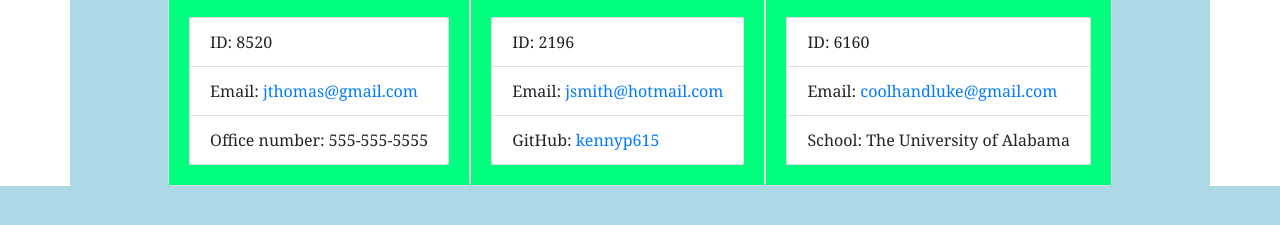
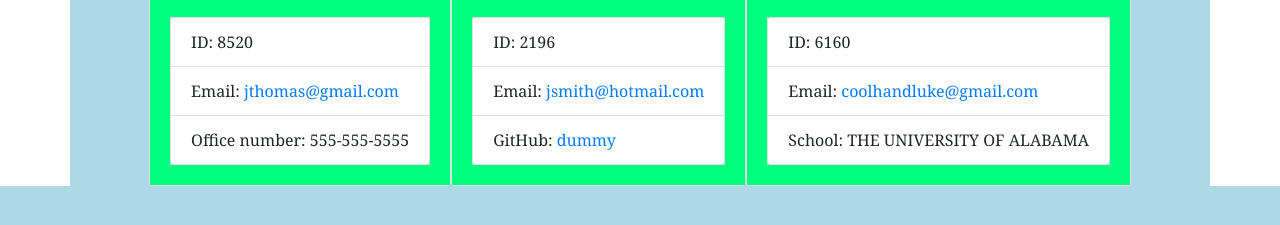
Before and after one commit to kennyp615/Employee-Summary, a website: page Develop/output/team.html in a window 1280 px wide. Shown: the part 325-550 px from the top of the page. Drawn offline with nearby package versions, Linux system fonts and the light colour scheme.

Commit message:
final draft

```diff
--- a/Develop/output/team.html
+++ b/Develop/output/team.html
@@ -6,7 +6,8 @@
     <meta name="viewport" content="width=device-width, initial-scale=1.0" />
     <meta http-equiv="X-UA-Compatible" content="ie=edge" />
     <title>My Team</title>
-    <link rel="stylesheet" href="https://stackpath.bootstrapcdn.com/bootstrap/4.3.1/css/bootstrap.min.css" integrity="sha384-ggOyR0iXCbMQv3Xipma34MD+dH/1fQ784/j6cY/iJTQUOhcWr7x9JvoRxT2MZw1T" crossorigin="anonymous">
+    <link rel="stylesheet" href="https://stackpath.bootstrapcdn.com/bootstrap/4.3.1/css/bootstrap.min.css"
+        integrity="sha384-ggOyR0iXCbMQv3Xipma34MD+dH/1fQ784/j6cY/iJTQUOhcWr7x9JvoRxT2MZw1T" crossorigin="anonymous">
     <link rel="stylesheet" href="style.css">
     <script src="https://kit.fontawesome.com/c502137733.js"></script>
 </head>
@@ -44,7 +45,7 @@
         <ul class="list-group">
             <li class="list-group-item">ID: 2196</li>
             <li class="list-group-item">Email: <a href="mailto:jsmith@hotmail.com">jsmith@hotmail.com</a></li>
-                            <li class="list-group-item">GitHub: <a href="https://github.com/kennyp615" target="_blank" rel="noopener noreferrer">kennyp615</a></li>
+            <li class="list-group-item">GitHub: <a href="https://github.com/dummy" target="_blank" rel="noopener noreferrer">dummy</a></li>
         </ul>
     </div>
 </div>
@@ -57,7 +58,7 @@
         <ul class="list-group">
             <li class="list-group-item">ID: 6160</li>
             <li class="list-group-item">Email: <a href="mailto:coolhandluke@gmail.com">coolhandluke@gmail.com</a></li>
-                            <li class="list-group-item">School: The University of Alabama</li>
+            <li class="list-group-item">School: THE UNIVERSITY OF ALABAMA</li>
         </ul>
     </div>
 </div>
```
Also changed, not shown: Develop/package.json (line endings or trailing spaces), README.md, 1 other file. Lines whose indentation alone changed are shown as unchanged.
